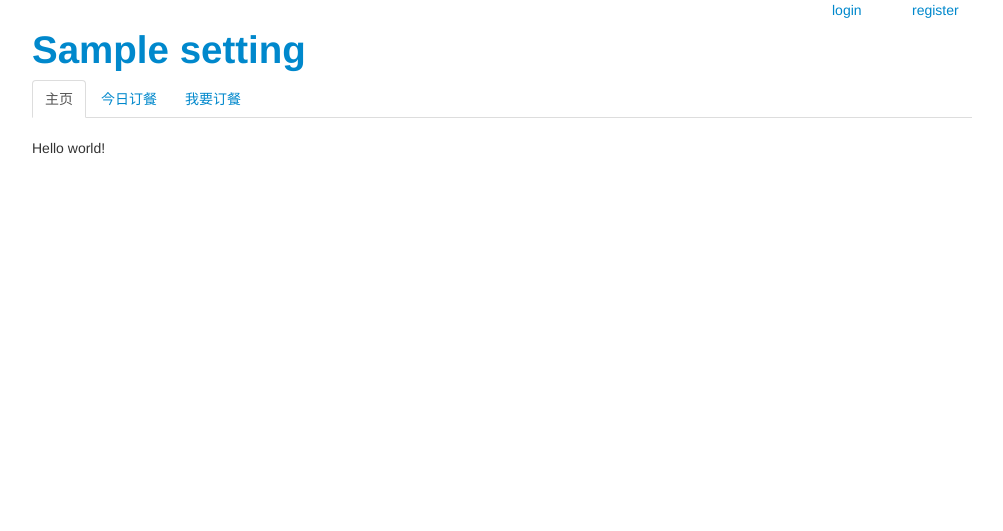
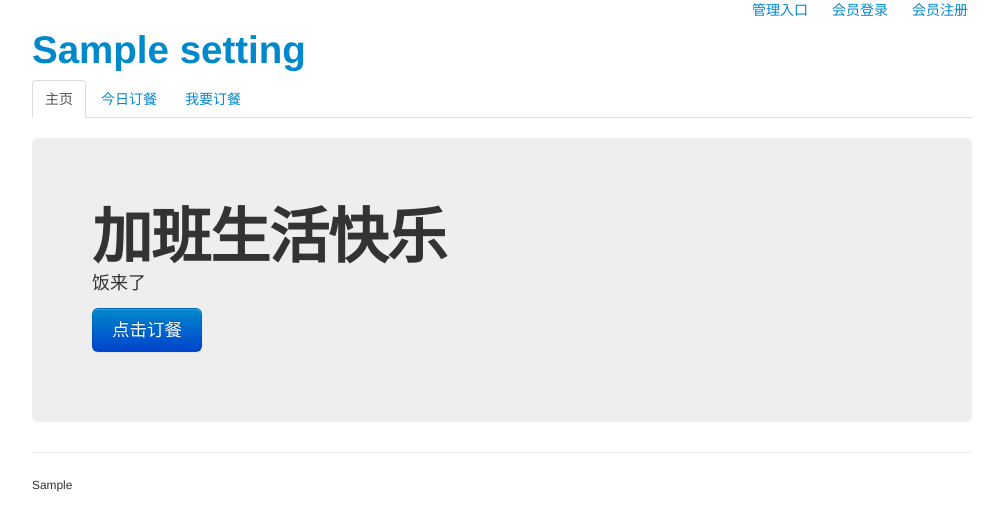
Before and after one commit to yyaadet/mealing, a Django app: template mealing/mealing/templates/index.html in a window 1280 px wide. Shown: the top 531 px of the page, without its empty margins (138-1141 px from the left). Run offline with Django 3.2, Linux system fonts and the light colour scheme; the template is opened without the code that fills it: most values are stand-ins (such as "Sample title", 1, 10 or a date in 2020); some libraries are stand-ins or nearby versions.

Commit message:
finish index page

```diff
--- a/mealing/mealing/templates/footer.html
+++ b/mealing/mealing/templates/footer.html
@@ -1,3 +1,6 @@
 <footer>
-
+<hr />
+<div class="row">
+    <div class="span8"><small>{{ settings.APP_DEVELOPER }}</small></div>
+</div>
 </footer>
--- a/mealing/mealing/templates/header.html
+++ b/mealing/mealing/templates/header.html
@@ -1,8 +1,9 @@
 <header>
 <div class="row">
-    <div class="span10"></div>
-    <div class="span1"><a href="">login</a></div>
-    <div class="span1"><a href="">register</a></div>
+    <div class="span9"></div>
+    <div class="span1"><a href="/admin/">管理入口</a></div>
+    <div class="span1"><a href="">会员登录</a></div>
+    <div class="span1"><a href="">会员注册</a></div>
 </div>
 <h1><a href="{% url home%}">{{ settings.APP_NAME }}</a></h1>
 </header>
--- a/mealing/mealing/templates/index.html
+++ b/mealing/mealing/templates/index.html
@@ -1,5 +1,13 @@
 {% extends "base.html" %}
 
 {% block content %}
-Hello world!
+<div class="hero-unit">
+  <h1>加班生活快乐</h1>
+  <p>饭来了</p>
+  <p>
+    <a class="btn btn-primary btn-large">
+                 点击订餐
+    </a>
+  </p>
+</div>
 {% endblock %}
--- a/mealing/mealing/urls.py
+++ b/mealing/mealing/urls.py
@@ -26,7 +26,7 @@ urlpatterns = patterns('',
     url(r'^admin/password_reset/done/$', 'django.contrib.auth.views.password_reset_done'),
     url(r'^reset/(?P<uidb36>[0-9A-Za-z]+)-(?P<token>.+)/$', 'django.contrib.auth.views.password_reset_confirm'),
     url(r'^reset/done/$', 'django.contrib.auth.views.password_reset_complete'),
-    url(r'^admin/', include(admin.site.urls)),
+    url(r'^admin/', include(admin.site.urls), name = "admin"),
 
 
 
--- a/mealing/settings_local.py
+++ b/mealing/settings_local.py
@@ -59,3 +59,4 @@ EMAIL_USE_TLS = False
 """app settings
 """
 APP_NAME = u"风行订餐"
+APP_DEVELOPER = u"开发者: pengxt <pengxt@funshion.com>"
```
